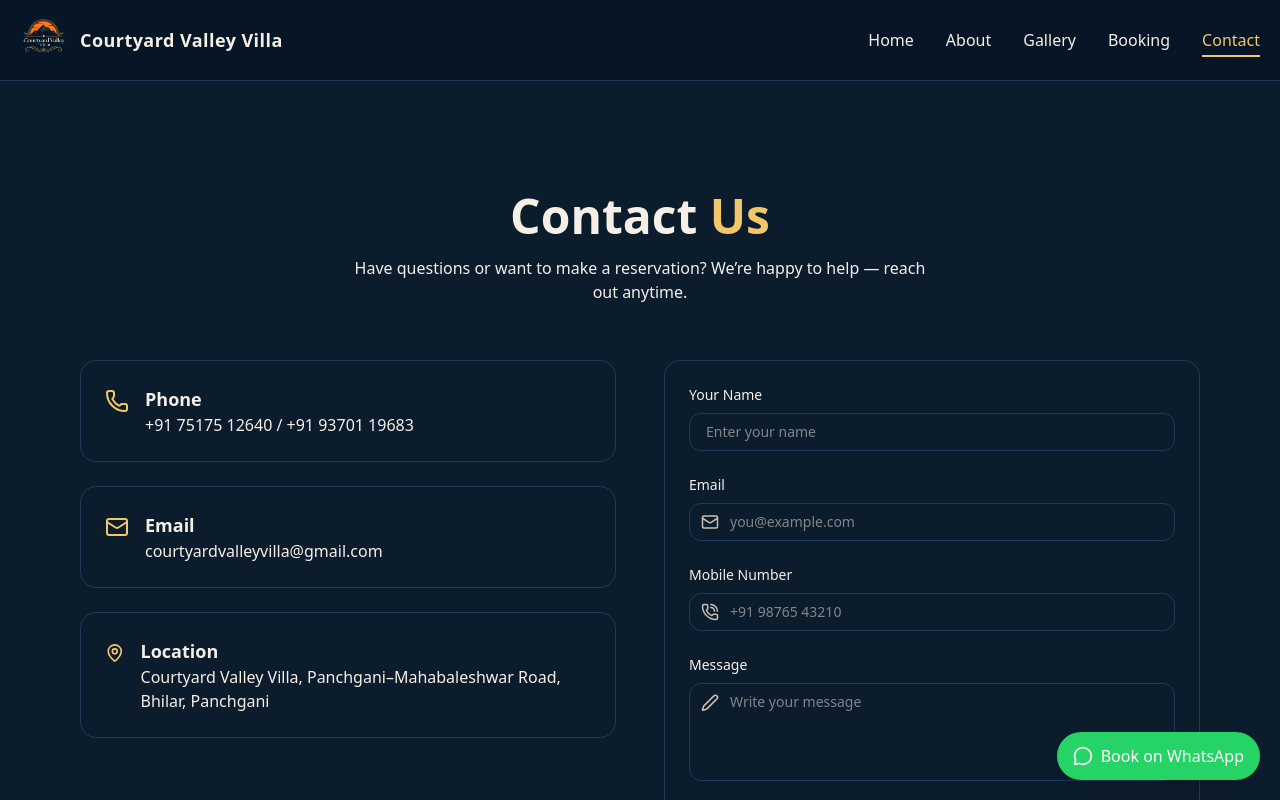
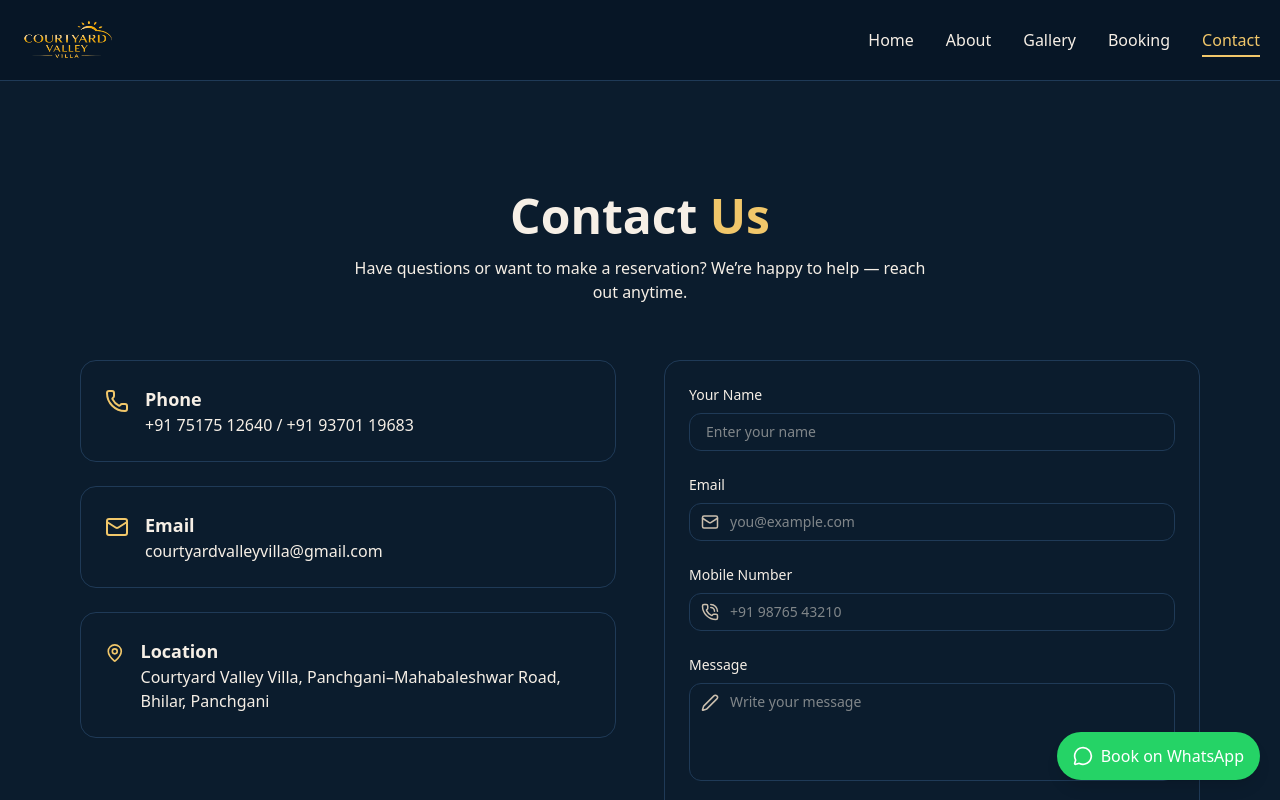
Before and after one commit to Dastagir333/CourtyardValleyResort, a Next.js app: page /contact in a window 1280 px wide. Shown: the top 800 px of the page. Built offline with nearby package versions, Linux system fonts and the light colour scheme.

Commit message:
Changing Logo

```diff
--- a/src/components/navbar.tsx
+++ b/src/components/navbar.tsx
@@ -28,16 +28,16 @@ export default function Navbar() {
           className="flex items-center gap-3 md:gap-3 md:flex-row text-center md:text-left"
         >
           <Image
-            src="/images/courtyardVilla_logo.png"
+            src="/images/Logo_4-bgRemoved.png"
             alt="Courtyard Valley Villa"
-            width={55}
+            width={70}
             height={50}
-            className="md:w-12 md:h-12"
+            className="md:w-25 md:h-12"
           />
 
-          <span className="text-primary-foreground font-semibold tracking-wide text-sm md:text-lg leading-tight">
+          {/* <span className="text-primary-foreground font-semibold tracking-wide text-sm md:text-lg leading-tight">
             Courtyard Valley Villa
-          </span>
+          </span> */}
         </Link>
 
 
```
Also changed, not shown: public/images/Logo_4-bgRemoved.png (added).
